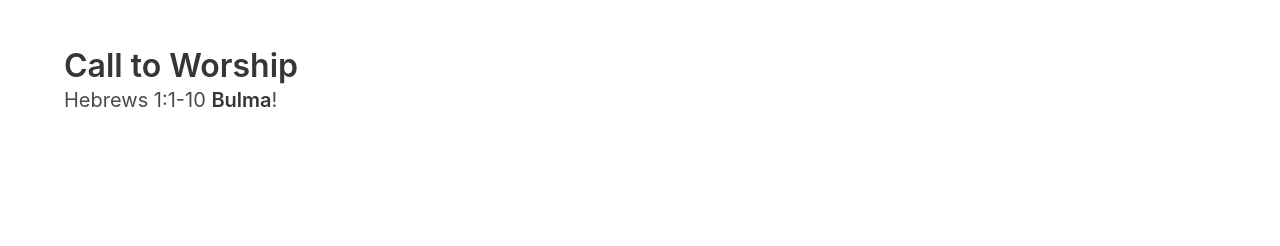
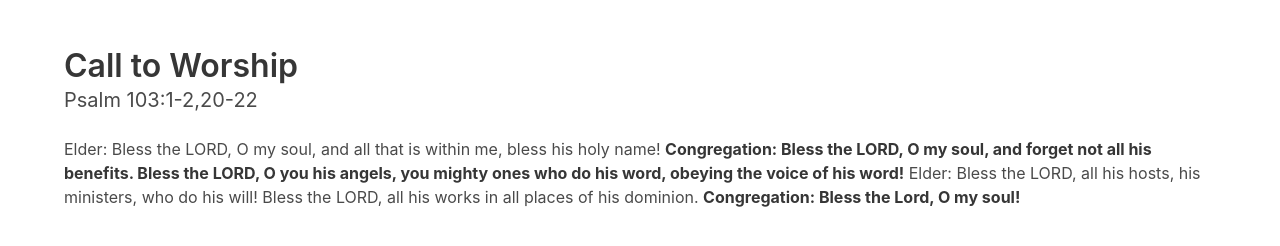
Before and after one commit to chrisaberle/bethel-stream, a plain HTML site: page index.html in a window 1280 px wide. Drawn offline with nearby package versions, Linux system fonts and the light colour scheme.

Commit message:
Test Call to Worship

```diff
--- a/index.html
+++ b/index.html
@@ -13,8 +13,16 @@
         Call to Worship
       </h1>
       <p class="subtitle">
-        Hebrews 1:1-10 <strong>Bulma</strong>!
+        Psalm 103:1-2,20-22
       </p>
+      <p class = "body">
+        Elder: Bless the LORD, O my soul, and all that is within me, bless his holy name!
+
+        <strong>Congregation: Bless the LORD, O my soul, and forget not all his benefits. Bless the LORD, O you his angels, you mighty ones who do his word, obeying the voice of his word!</strong>
+
+        Elder: Bless the LORD, all his hosts, his ministers, who do his will! Bless the LORD, all his works in all places of his dominion.
+
+        <strong>Congregation: Bless the Lord, O my soul!</strong>
     </div>
   </section>
   </body>
```
